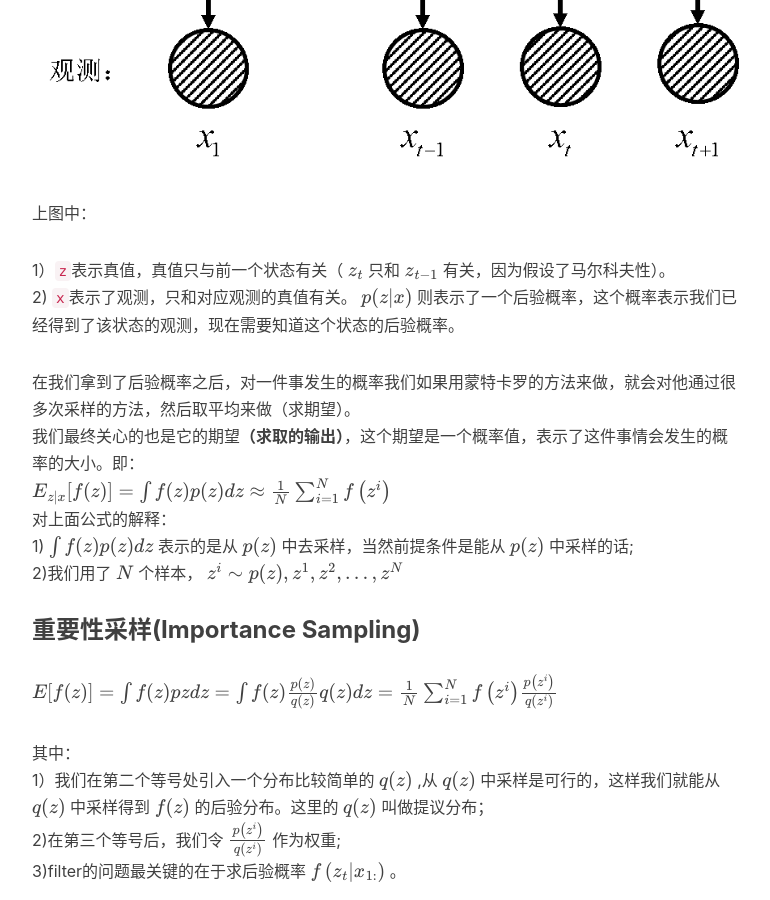
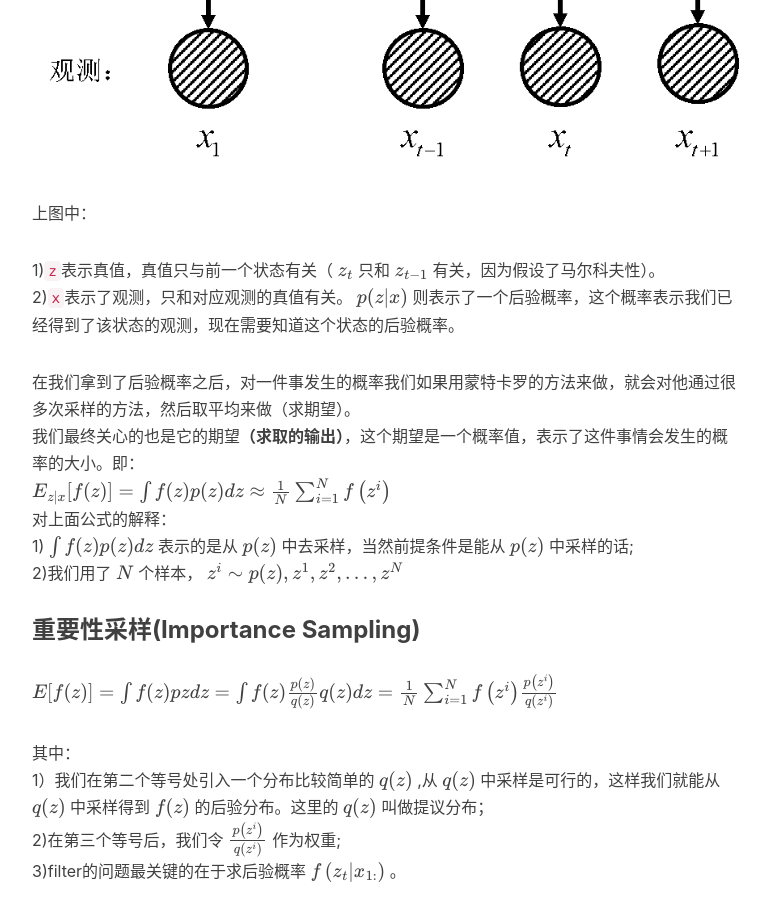
Before and after one commit to wykxwyc/wykxwyc.github.io, a Jekyll site: the page built from _posts/2019-06-27-Introduction-to-particle-filter.markdown, in a window 1280 px wide and 900 px high, scrolled down 1140 px. Shown: the whole window, without its empty margins (233-1003 px from the left). Built offline with Jekyll 4.4.1, drawn with Linux system fonts in a browser that asks for light colours; formulas are drawn with MathJax 3; comment, search, counter and statistics services are not loaded.

```diff
--- a/_posts/2019-06-27-Introduction-to-particle-filter.markdown
+++ b/_posts/2019-06-27-Introduction-to-particle-filter.markdown
@@ -22,7 +22,7 @@ ___目录___
 
 上图中：
 
-1）`z`表示真值，真值只与前一个状态有关（
+1)`z`表示真值，真值只与前一个状态有关（
 $$
 z_{t}
 $$
@@ -31,7 +31,7 @@ $$
 z_{t-1}
 $$
 有关，因为假设了马尔科夫性）。
-2) `x`表示了观测，只和对应观测的真值有关。
+2)`x`表示了观测，只和对应观测的真值有关。
 $$
 p(z | x)
 $$
```
